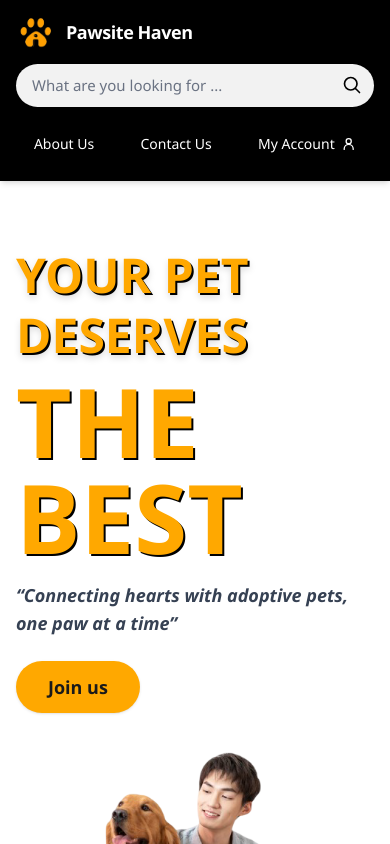
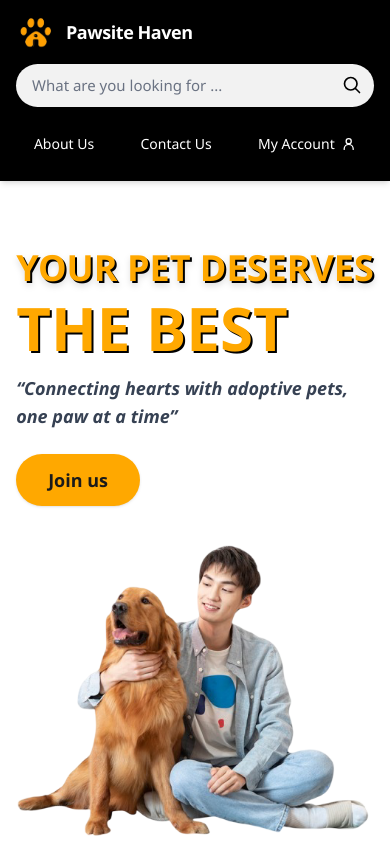
Before and after one commit to D4riru/PawsiteHaven, a Next.js app: page / in a window 390 px wide. Shown: the top 844 px of the page. Built offline with nearby package versions, Linux system fonts and the light colour scheme.

Commit message:
remove moulic

```diff
--- a/app/components/home/HeroSection.tsx
+++ b/app/components/home/HeroSection.tsx
@@ -6,13 +6,13 @@ export function HeroSection({ loggedIn }: { loggedIn?: boolean }) {
       <div className="max-w-6xl mx-auto flex flex-col md:flex-row items-center justify-between gap-8">
         <div className="flex-1 flex flex-col items-start justify-center">
           <h1
-            className="text-5xl md:text-5xl font-extrabold text-[#FFA800] drop-shadow-md leading-tight mb-2"
+            className="text-4xl md:text-5xl font-extrabold text-[#FFA800] drop-shadow-md leading-tight mb-2"
             style={{ textShadow: '2px 2px 0 #000' }}
           >
             YOUR PET DESERVES
           </h1>
           <h2
-            className="text-8xl font-extrabold text-[#FFA800] mb-4"
+            className="text-6xl sm:text-7xl md:text-8xl font-extrabold text-[#FFA800] mb-4"
             style={{ textShadow: '2px 2px 0 #000' }}
           >
             THE BEST
```
